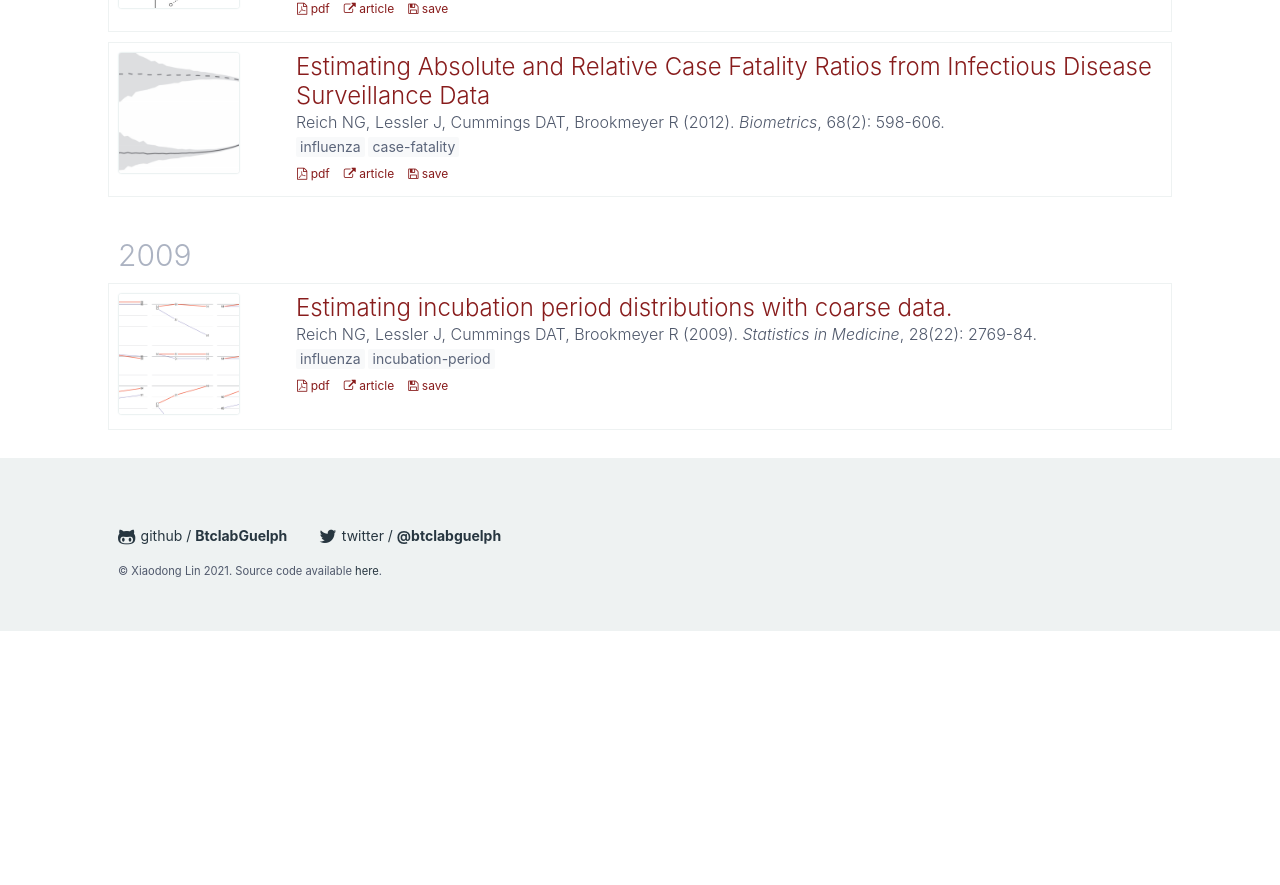
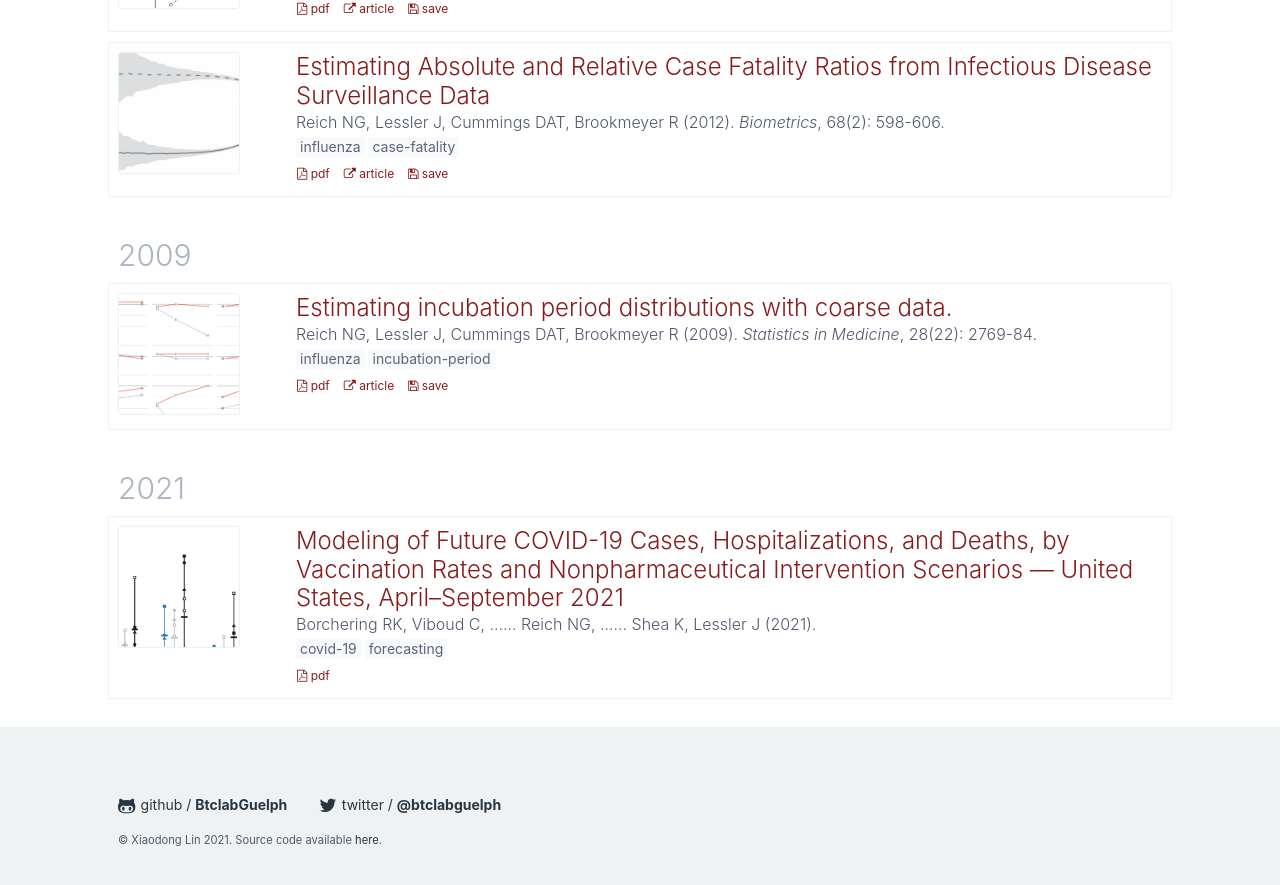
Before and after one commit to IgnisLi/IgnisLi.github.io, a Jekyll site: the page built from publications.html, in a window 1280 px wide and 900 px high, scrolled down 8921 px. Shown: the top 885 px of the window. Built offline with Jekyll 4.4.1, drawn with Linux system fonts in a browser that asks for light colours; nearby versions of some CDN libraries; comment, search, counter and statistics services are not loaded; before the commit the page ends 9552 px from its top, so only the background shows below that.

Commit message:
Update publications.html

```diff
--- a/publications.html
+++ b/publications.html
@@ -110,5 +110,66 @@ layout: default
   </div>
 {% endfor %}
 
+<div class="pub-list columns">
+
+      <div class="column col-12">
+        <h3 class="pub-year">2021</h3>
+      </div>
+
+
+      <div class="column pub-item col-12" id="modeling-future">
+        <div class="card-publication columns">
+          <div class="card-image column col-2 col-sm-12">
+            <a href="#pub=modeling-future">
+              <img class="rounded pub-image" src="images/publications/modeling-future.png">
+            </a>
+          </div>
+          <div class="column col-10 col-sm-12">
+            <div class="card-header">
+              <h4 class="card-title">
+                <a href="#pub=modeling-future" class="pub-title">Modeling of Future COVID-19 Cases, Hospitalizations, and Deaths, by Vaccination Rates and Nonpharmaceutical Intervention Scenarios — United States, April–September 2021</a>
+              </h4>
+              <h6 class="card-subtitle">
+                Borchering RK, Viboud C, ...... Reich NG, ...... Shea K, Lessler J (2021).
+              </h6>
+            </div>
+            <div class="card-footer">
+
+                <div class="pub-keywords">
+
+                    <span class="label pub-keyword">covid-19</span>
+
+                    <span class="label pub-keyword">forecasting</span>
+
+                </div>
+
+              <div class="pub-btns">
+
+                  <a class="btn btn-link btn-sm pub-btn tooltip" data-tooltip="Get pdf" href="https://www.cdc.gov/mmwr/volumes/70/wr/pdfs/mm7019e3-H.pdf">
+                    <i class="fa fa-file-pdf-o"></i> pdf
+                  </a>
+
+
+
+
+              </div>
+              <div class="pub-abstract">
+                <h6>Abstract</h6>
+                  What is already known about this topic?
+  Increases in COVID-19 cases in March and early April occurred despite a large-scale vaccination program.
+  Increases coincided with the spread of SARS-CoV-2 variants and relaxation of nonpharmaceutical interventions (NPIs).
+What is added by this report?
+  Data from six models indicate that with high vaccination coverage and moderate NPI adherence,
+  hospitalizations and deaths will likely remain low nationally, with a sharp decline in cases projected by July 2021.
+  Lower NPI adherence could lead to substantial increases in severe COVID-19 outcomes, even with improved vaccination coverage.
+What are the implications for public health practice?
+  High vaccination coverage and compliance with NPIs are essential to control COVID-19 and prevent surges in
+  hospitalizations and deaths in the coming months.
+              </div>
+            </div>
+          </div>
+        </div>
+      </div>
+</div>
 <script type="text/javascript" src="https://cdnjs.cloudflare.com/ajax/libs/jquery/3.2.1/jquery.min.js"></script>
 <script type="text/javascript" src="{{ site.baseurl }}/assets/js/publications.js"></script>
```
